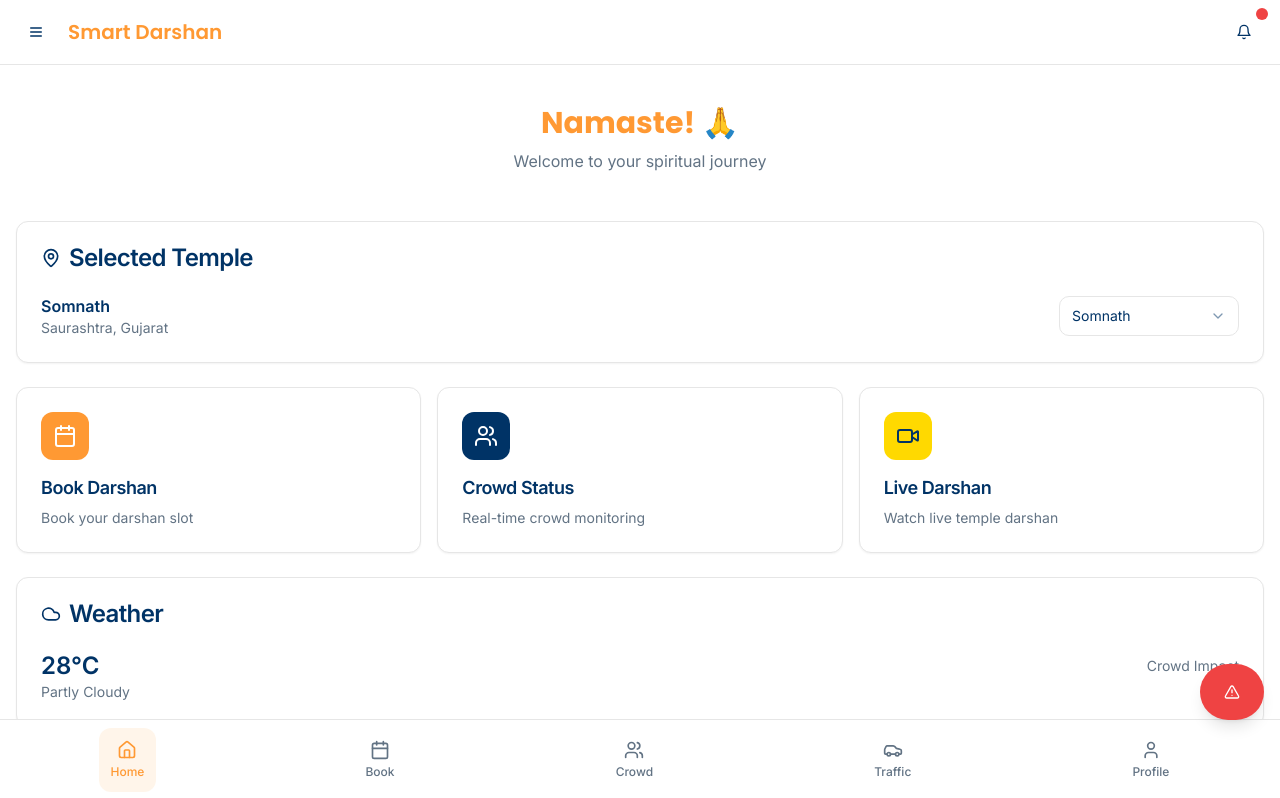
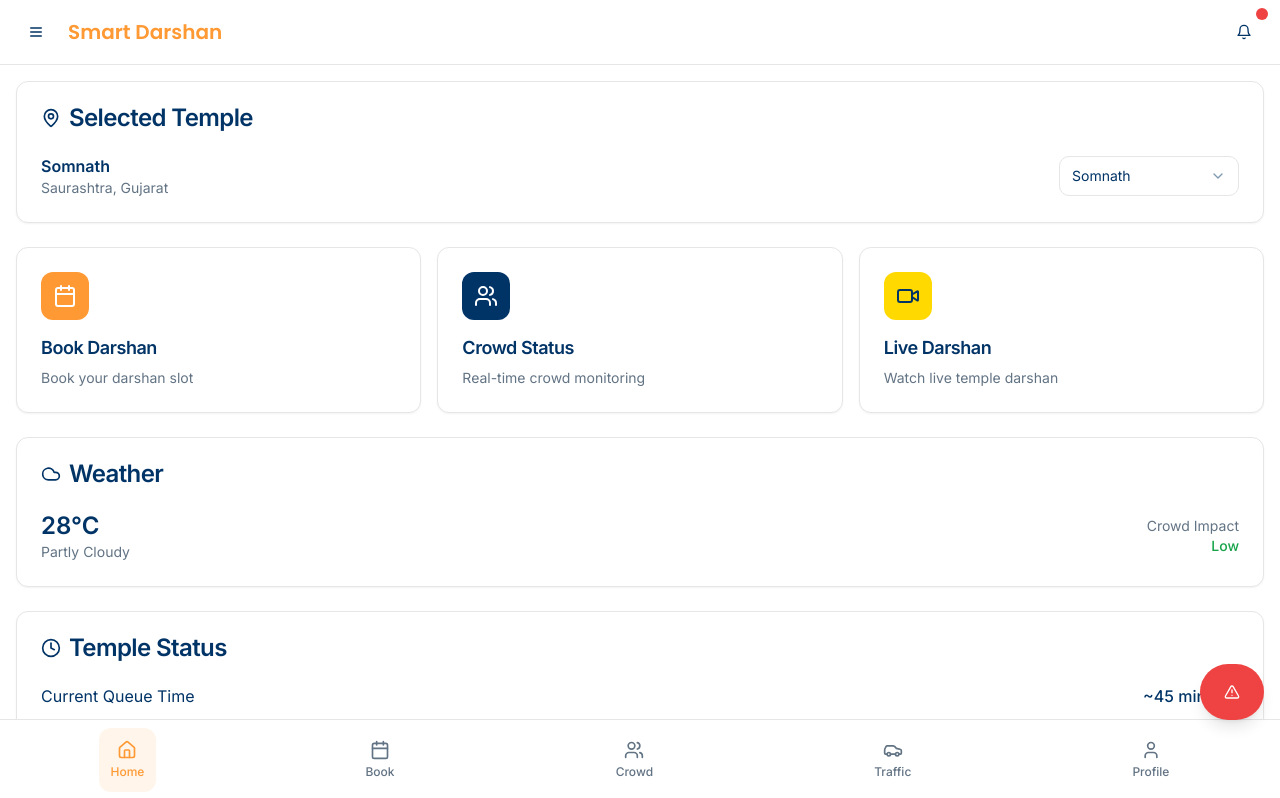
Before and after one commit to dikshant363/smart-darshan-19025, a React (Vite) app: page /dashboard in a window 1280 px wide. Shown: the top 798 px of the page. Built offline with nearby package versions, Linux system fonts and the light colour scheme; the HTML template or start-up script is replaced by a standard one.

Commit message:
Remove welcome text from homepage

```diff
--- a/src/pages/Dashboard.tsx
+++ b/src/pages/Dashboard.tsx
@@ -52,16 +52,6 @@ const Dashboard = () => {
 
   return (
     <div className="container mx-auto p-4 space-y-6">
-      {/* Greeting Section */}
-      <div className="text-center py-6">
-        <h1 className="text-3xl font-poppins font-bold text-primary mb-2">
-          {t('dashboard.greeting')}! 🙏
-        </h1>
-        <p className="text-muted-foreground">
-          Welcome to your spiritual journey
-        </p>
-      </div>
-
       {/* Temple Selector */}
       <Card>
         <CardHeader>
```
